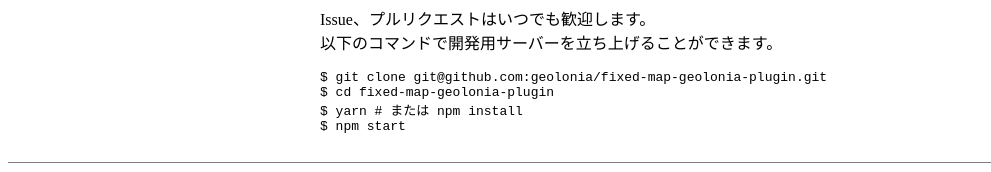
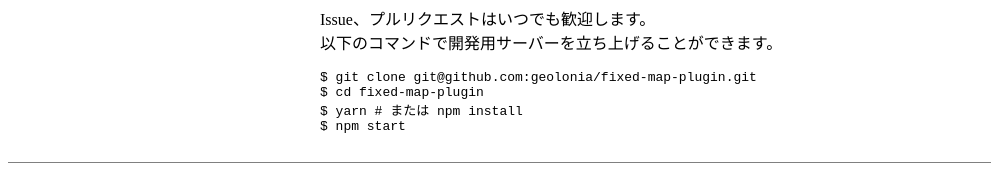
Before and after one commit to geolonia/fixed-map-plugin, a plain HTML site: page index.html in a window 1280 px wide. Shown: the part 1914-2086 px from the top of the page, without its empty margins (0-991 px from the left). Drawn offline with Linux system fonts and the light colour scheme; a script that the page names is missing; a small style sheet from the web is missing.

Commit message:
deploy: 48d33a639ca8538e82e92d2a1c44768182ef44d7

```diff
--- a/index.html
+++ b/index.html
@@ -45,7 +45,7 @@
 .geolonia.geolonia-map-fixed {
   right: 10px;
   top: 10px;
-}</code></pre><h2>コントリビューション</h2><p>Issue、プルリクエストはいつでも歓迎します。<br/>以下のコマンドで開発用サーバーを立ち上げることができます。 <a class="github-fork-ribbon" href="https://github.com/geolonia/fixed-map-geolonia-plugin"><img width="149" height="149" src="https://github.blog/wp-content/uploads/2008/12/forkme_right_darkblue_121621.png?resize=149%2C149" alt="Fork me on GitHub"/></a></p><pre><code class="bash">$ git clone git@github.com:geolonia/fixed-map-geolonia-plugin.git
-$ cd fixed-map-geolonia-plugin
+}</code></pre><h2>コントリビューション</h2><p>Issue、プルリクエストはいつでも歓迎します。<br/>以下のコマンドで開発用サーバーを立ち上げることができます。 <a class="github-fork-ribbon" href="https://github.com/geolonia/fixed-map-geolonia-plugin"><img width="149" height="149" src="https://github.blog/wp-content/uploads/2008/12/forkme_right_darkblue_121621.png?resize=149%2C149" alt="Fork me on GitHub"/></a></p><pre><code class="bash">$ git clone git@github.com:geolonia/fixed-map-plugin.git
+$ cd fixed-map-plugin
 $ yarn # または npm install
 $ npm start</code></pre></main><footer><p class="copy-right">© 2020 Geolonia. Some rights reserved.</p><ul class="links"><li><a href="https://geolonia.com">Geolonia</a></li><li><a href="https://docs.geolonia.com">Geolonia ドキュメント</a></li><li><a href="https://blog.geolonia.com">Geolonia 公式ブログ</a></li></ul></footer><script>hljs.initHighlightingOnLoad();</script><script src="https://cdn.geolonia.com/dev/embed?geolonia-api-key=YOUR-API-KEY"></script><script src="fixed-map-geolonia-plugin.min.js"></script></body></html>
```
